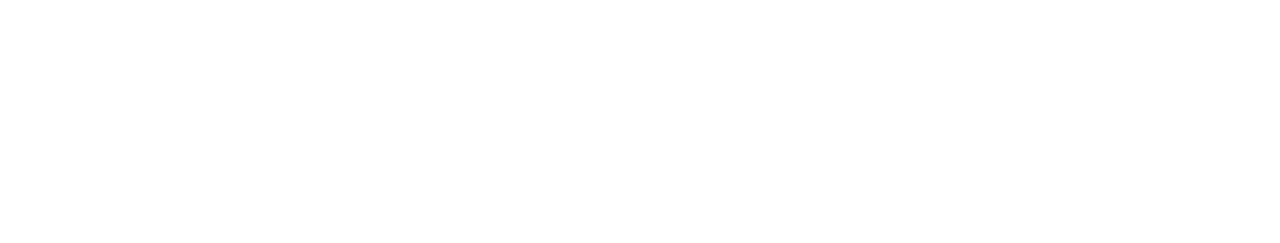
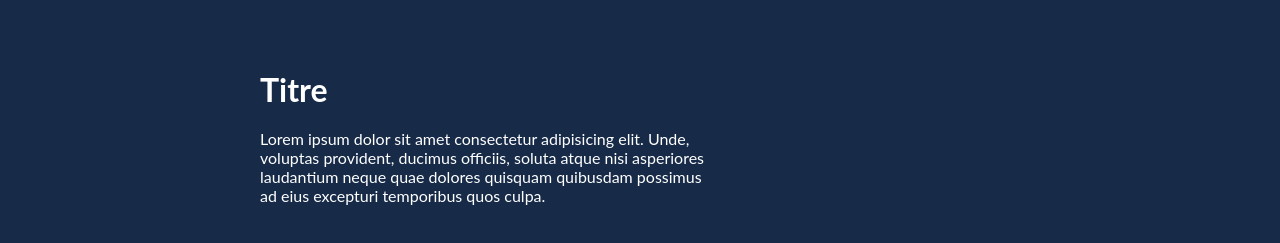
Before and after one commit to anthonyjeamme/makasi2, a Next.js app: page /test in a window 1280 px wide. Shown: the part 665-908 px from the top of the page. Before the commit the page ends 800 px from the top, so only its background shows below. Built offline with nearby package versions, Linux system fonts and the light colour scheme.

Commit message:
Introduce Background Component

```diff
--- a/src/pages/test.tsx
+++ b/src/pages/test.tsx
@@ -61,6 +61,23 @@
         },
       },
     },
+    {
+      id: "lfvh5n1gx",
+      name: "header-section",
+      params: {
+        background: {
+          type: "color",
+          color: "--dark",
+        },
+        color: "white",
+      },
+      fieldsData: {
+        title: { tag: "h1", text: "Titre" },
+        subtitle: {
+          text: "Lorem ipsum dolor sit amet consectetur adipisicing elit. Unde, voluptas provident, ducimus officiis, soluta atque nisi asperiores laudantium neque quae dolores quisquam quibusdam possimus ad eius excepturi temporibus quos culpa.",
+        },
+      },
+    },
   ],
   layout: {},
 };
```
